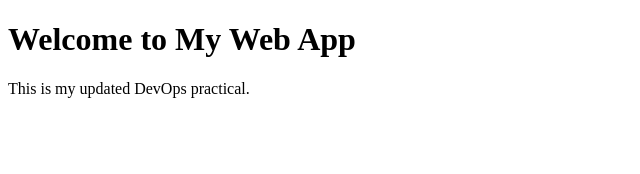
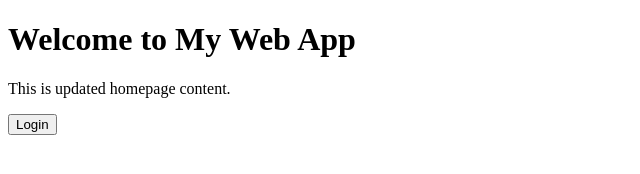
Before and after one commit to areekamariam98-dotcom/SampleWebApp, a plain HTML site: page index.html in a window 1280 px wide. Shown: the whole page, without its empty margins (0-640 px from the left). Drawn offline with Linux system fonts and the light colour scheme.

Commit message:
added login button

```diff
--- a/index.html
+++ b/index.html
@@ -5,6 +5,7 @@
 </head>
 <body>
     <h1>Welcome to My Web App</h1>
-    <p>This is my updated DevOps practical.</p>
+    <p>This is updated homepage content.</p>
+    <button>Login</button>
 </body>
 </html>
```
